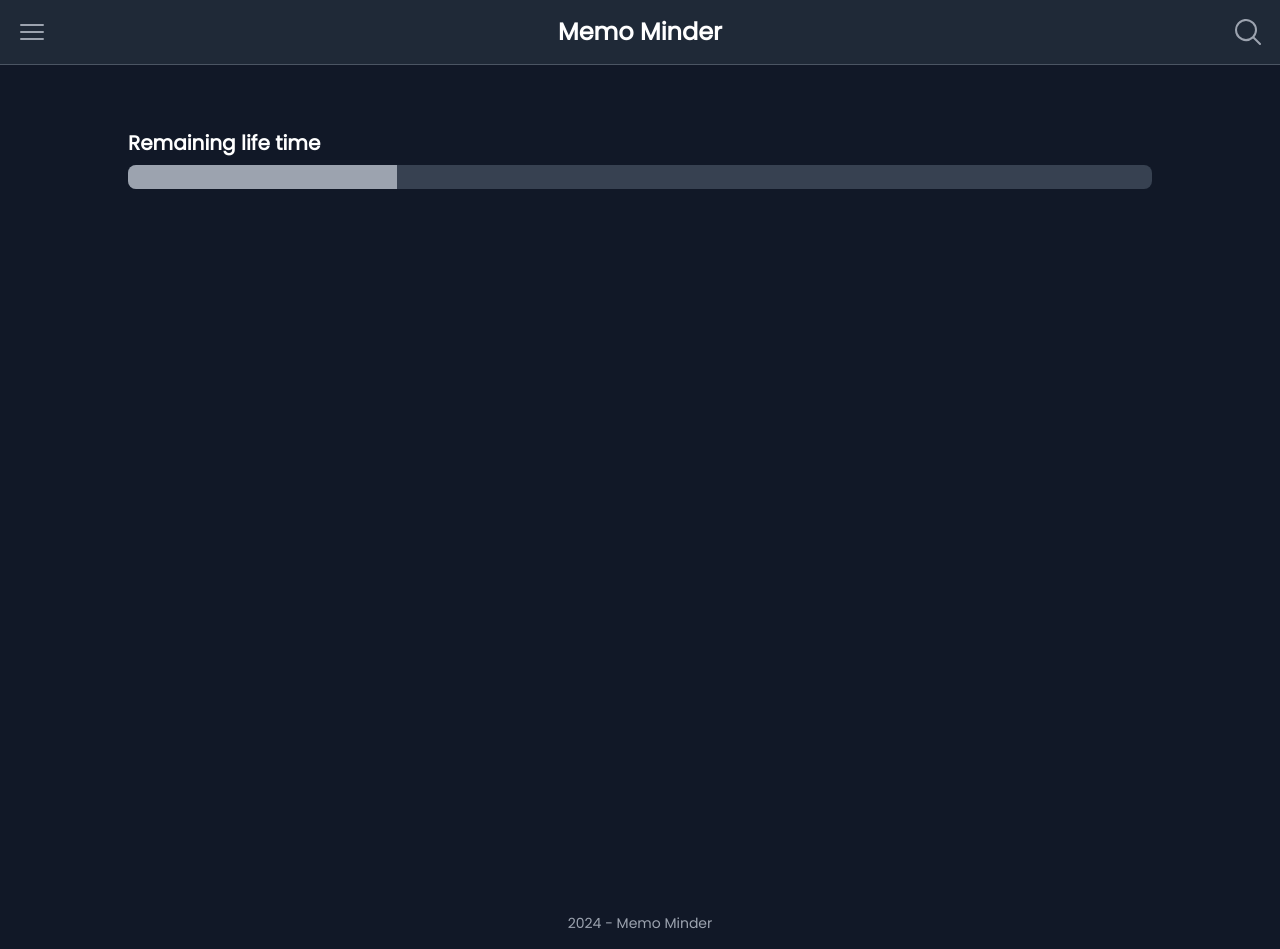
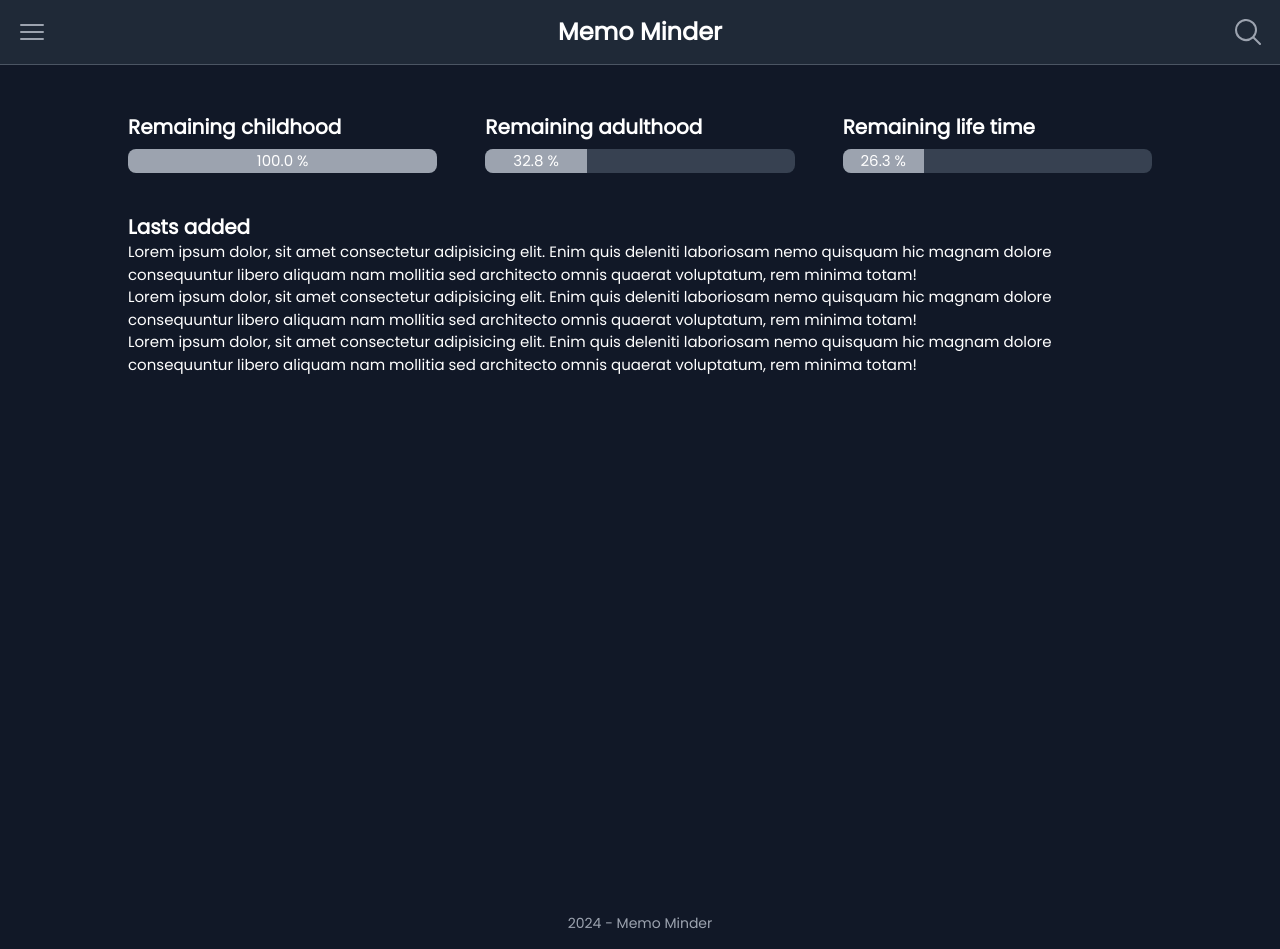
Before and after one commit to LalbaAnthony/memo-minder, a Vue app in the folder front/: page / in a window 1280 px wide. Built offline with nearby package versions, Linux system fonts and the light colour scheme; what vue3-apexcharts would draw is missing.

Commit message:
Suite inté

```diff
--- a/front/src/assets/base.css
+++ b/front/src/assets/base.css
@@ -33,8 +33,8 @@ main {
 }
 
 section {
-    padding: 1rem 0rem;
-    margin: 1rem 0rem;
+    padding: 0.5rem 0rem;
+    margin: 0.5rem 0rem;
 }
 
 .sr-only {
--- a/front/src/components/ProgressBarComponent.vue
+++ b/front/src/components/ProgressBarComponent.vue
@@ -1,11 +1,13 @@
 <template>
   <div class="overflow-hidden h-6 my-2 flex rounded-lg bg-dark-gray">
     <div :style="{ width: props.value + '%' }"
-      class="shadow-none flex flex-col text-center whitespace-nowrap text-white justify-center bg-light-gray"></div>
+      class="shadow-none flex flex-col text-center whitespace-nowrap text-white justify-center bg-light-gray">
+      {{ roundNb(props.value, 1) }} %</div>
   </div>
 </template>
 
 <script setup>
+import { roundNb } from '@/helpers/helpers.js'
 
 const props = defineProps({
   value: {
--- a/front/src/pages/HomePage.vue
+++ b/front/src/pages/HomePage.vue
@@ -1,13 +1,33 @@
 <template>
   <div>
+    <div class="progress-bars-grid">
+      <section>
+        <h2 class="text-xl font-bold">Remaining childhood</h2>
+        <ProgressBarComponent :value="((21 / 18) * 100) > 100 ? 100 : ((21 / 18) * 100)" />
+      </section>
+      <section>
+        <h2 class="text-xl font-bold">Remaining adulthood</h2>
+        <ProgressBarComponent :value="((21 / 64) * 100) > 100 ? 100 : ((21 / 64) * 100)" />
+      </section>
+      <section>
+        <h2 class="text-xl font-bold">Remaining life time</h2>
+        <ProgressBarComponent :value="((21 / 80) * 100) > 100 ? 100 : ((21 / 80) * 100)" />
+      </section>
+    </div>
     <section>
-      <h2 class="text-xl font-bold">Remaining life time</h2>
-      <ProgressBarComponent :value="(21/80)*100"/>
+      <h2 class="text-xl font-bold">Lasts added</h2>
+      <p>Lorem ipsum dolor, sit amet consectetur adipisicing elit. Enim quis deleniti laboriosam nemo quisquam hic
+        magnam dolore consequuntur libero aliquam nam mollitia sed architecto omnis quaerat voluptatum, rem minima
+        totam!</p>
+      <p>Lorem ipsum dolor, sit amet consectetur adipisicing elit. Enim quis deleniti laboriosam nemo quisquam hic
+        magnam dolore consequuntur libero aliquam nam mollitia sed architecto omnis quaerat voluptatum, rem minima
+        totam!</p>
+      <p>Lorem ipsum dolor, sit amet consectetur adipisicing elit. Enim quis deleniti laboriosam nemo quisquam hic
+        magnam dolore consequuntur libero aliquam nam mollitia sed architecto omnis quaerat voluptatum, rem minima
+        totam!</p>
     </section>
-    <section>
-      <!-- <apexChart width="400" height="350" type="candlestick" :options="chartOptions" :series="series">
+    <!-- <apexChart width="400" height="350" type="candlestick" :options="chartOptions" :series="series">
     </apexChart> -->
-    </section>
   </div>
 </template>
 
@@ -132,3 +152,12 @@ import ProgressBarComponent from '@/components/ProgressBarComponent.vue'
 // ]);
 
 </script>
+
+<style scoped>
+/* Between 1 and 3 items per rows + last item take the remaining space */
+.progress-bars-grid {
+  display: grid;
+  grid-template-columns: repeat(auto-fill, minmax(300px, 1fr));
+  grid-gap: 0 3rem;
+}
+</style>
--- a/front/src/pages/music/MusicsPage.vue
+++ b/front/src/pages/music/MusicsPage.vue
@@ -31,11 +31,10 @@ async function loadMusics() {
   })
 }
 
-// Fetch musics on component mount
-// musicStore.musics = []
-loadMusics()
+// Fetch musics on mount
+if (!musicStore.musics.data.length) loadMusics()
 
-// Watch route changes
+// Watch route for changes
 watch(() => route.query, loadMusics)
 
 </script>
```
Lines whose indentation alone changed are shown as unchanged.
